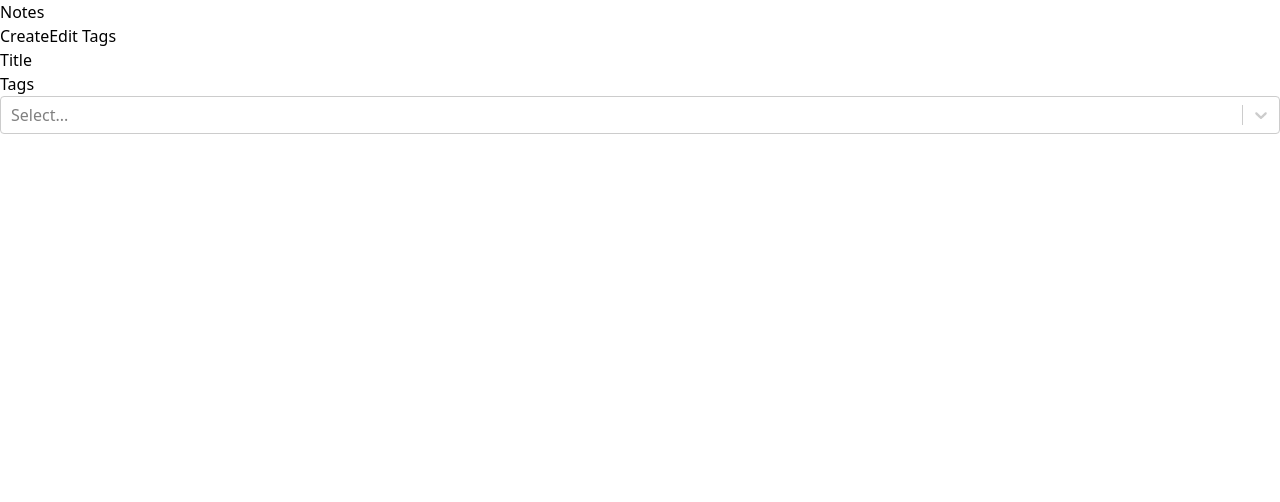
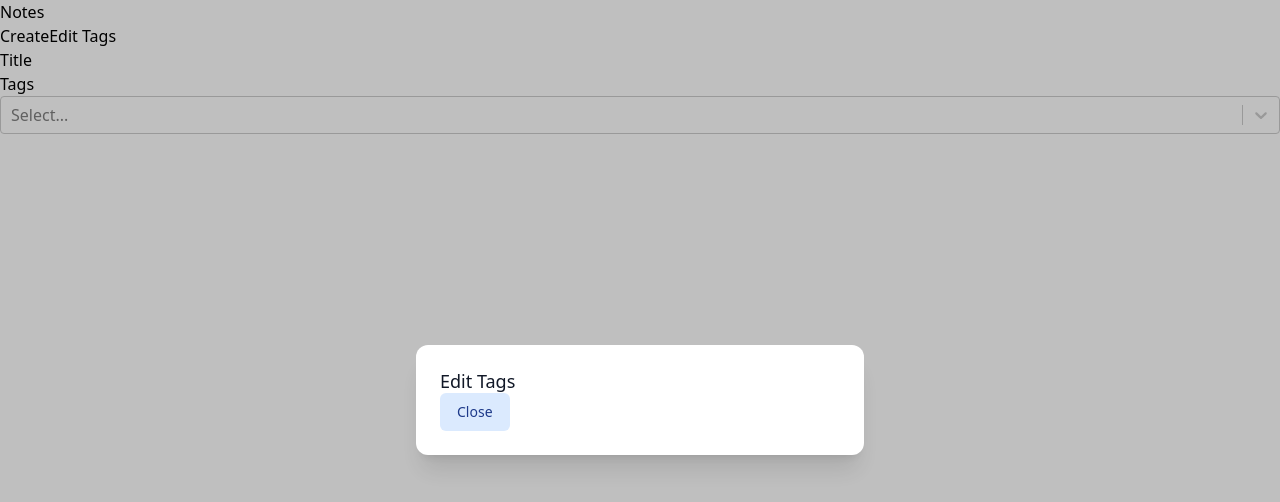
Before and after one commit to Justas-Sind/Notes_app, a React (Vite) app: page / in a window 1280 px wide. Both pictures are taken after a click on the button "Edit Tags". Shown: the top 502 px of the page. Built offline with nearby package versions, Linux system fonts and the light colour scheme.

Commit message:
All functionalities implemented

```diff
--- a/package.json
+++ b/package.json
@@ -9,6 +9,7 @@
     "preview": "vite preview"
   },
   "dependencies": {
+    "@headlessui/react": "^1.7.13",
     "react": "^18.2.0",
     "react-dom": "^18.2.0",
     "react-markdown": "^8.0.5",
--- a/src/App.tsx
+++ b/src/App.tsx
@@ -76,11 +76,36 @@ function App() {
     setTags((prev) => [...prev, tag]);
   }
 
+  function updateTag(id: string, label: string) {
+    setTags((prevTags) => {
+      return prevTags.map((tag) => {
+        if (tag.id === id) {
+          return { ...tag, label };
+        } else {
+          return tag;
+        }
+      });
+    });
+  }
+
+  function deleteTag(id: string) {
+    setTags((prevTags) => {
+      return prevTags.filter((tag) => tag.id !== id);
+    });
+  }
+
   return (
     <Routes>
       <Route
         path="/"
-        element={<NoteList notes={notesWithTags} availableTags={tags} />}
+        element={
+          <NoteList
+            notes={notesWithTags}
+            availableTags={tags}
+            updateTag={updateTag}
+            deleteTag={deleteTag}
+          />
+        }
       />
       <Route
         path="/new"
--- a/src/NoteList.tsx
+++ b/src/NoteList.tsx
@@ -1,7 +1,8 @@
-import { useState, useMemo } from "react";
+import { useState, useMemo, Fragment } from "react";
 import { Link } from "react-router-dom";
 import ReactSelect from "react-select";
 import { Tag } from "./App";
+import { Dialog, Transition } from "@headlessui/react";
 
 type SimplifiedNote = {
   tags: Tag[];
@@ -12,11 +13,31 @@ type SimplifiedNote = {
 type NoteListProps = {
   availableTags: Tag[];
   notes: SimplifiedNote[];
+  deleteTag: (id: string) => void
+  updateTag: (id: string, label: string) => void
 };
 
-function NoteList({ availableTags, notes }: NoteListProps) {
+type ModalProps = {
+  modalIsOpen: boolean;
+  closeModal: () => void;
+  availableTags: Tag[]
+  deleteTag: (id: string) => void
+  updateTag: (id: string, label: string) => void
+};
+
+function NoteList({ availableTags, notes, deleteTag, updateTag }: NoteListProps) {
   const [selectedTags, setSelectedTags] = useState<Tag[]>([]);
   const [title, setTitle] = useState("");
+
+  let [modalIsOpen, setModalIsOpen] = useState(false);
+
+  function closeModal() {
+    setModalIsOpen(false);
+  }
+
+  function openModal() {
+    setModalIsOpen(true);
+  }
 
   const filteredNotes = useMemo(() => {
     return notes.filter((note) => {
@@ -41,7 +62,7 @@ function NoteList({ availableTags, notes }: NoteListProps) {
           <Link to="/new">
             <button>Create</button>
           </Link>
-          <button>Edit Tags</button>
+          <button onClick={() => openModal()}>Edit Tags</button>
         </div>
       </div>
       <form>
@@ -89,6 +110,7 @@ function NoteList({ availableTags, notes }: NoteListProps) {
           />
         ))}
       </div>
+      <EditTagsModal modalIsOpen={modalIsOpen} closeModal={closeModal} availableTags={availableTags} deleteTag={deleteTag} updateTag={updateTag} />
     </>
   );
 }
@@ -115,4 +137,66 @@ function NoteCard({ id, title, tags }: SimplifiedNote) {
   );
 }
 
+function EditTagsModal({ modalIsOpen, closeModal, availableTags, deleteTag, updateTag }: ModalProps) {
+  return (
+    <Transition show={modalIsOpen} as={Fragment}>
+      <Dialog className="relative z-10" onClose={() => closeModal()}>
+        <Transition.Child
+          as={Fragment}
+          enter="ease-out duration-300"
+          enterFrom="opacity-0"
+          enterTo="opacity-100"
+          leave="ease-in duration-200"
+          leaveFrom="opacity-100"
+          leaveTo="opacity-0"
+        >
+          <div className="fixed inset-0 bg-black bg-opacity-25" />
+        </Transition.Child>
+        <div className="fixed inset-0 flex items-center justify-center p-4">
+          <Transition.Child
+            as={Fragment}
+            enter="ease-out duration-300"
+            enterFrom="opacity-0 scale-95"
+            enterTo="opacity-100 scale-100"
+            leave="ease-in duration-200"
+            leaveFrom="opacity-100 scale-100"
+            leaveTo="opacity-0 scale-95"
+          >
+            <Dialog.Panel className="w-full max-w-md transform overflow-hidden rounded-xl bg-white p-6 text-left align-middle shadow-xl transition-all">
+              <Dialog.Title
+                as="h3"
+                className="text-lg font-medium leading-6 text-gray-900"
+              >
+                Edit Tags
+              </Dialog.Title>
+
+              <form>
+                <div>
+                  {availableTags.map(tag => (
+                    <div key={tag.id}>
+                      <div>
+                        <input type="text" value={tag.label} onChange={e => updateTag(tag.id, e.target.value)} />
+                      </div>
+                      <div>
+                        <button onClick={() => deleteTag(tag.id)}>&times;</button>
+                      </div>
+                    </div>
+                  ))}
+                </div>
+              </form>
+
+              <button
+                onClick={() => closeModal()}
+                className="inline-flex justify-center rounded-md border border-transparent bg-blue-100 px-4 py-2 text-sm font-medium text-blue-900 hover:bg-blue-200 focus:outline-none focus-visible:ring-2 focus-visible:ring-blue-500 focus-visible:ring-offset-2"
+              >
+                Close
+              </button>
+            </Dialog.Panel>
+          </Transition.Child>
+        </div>
+      </Dialog>
+    </Transition>
+  );
+}
+
 export default NoteList;
```
Also changed, not shown: 1 other file (tests, documents, lock files or other folders).
